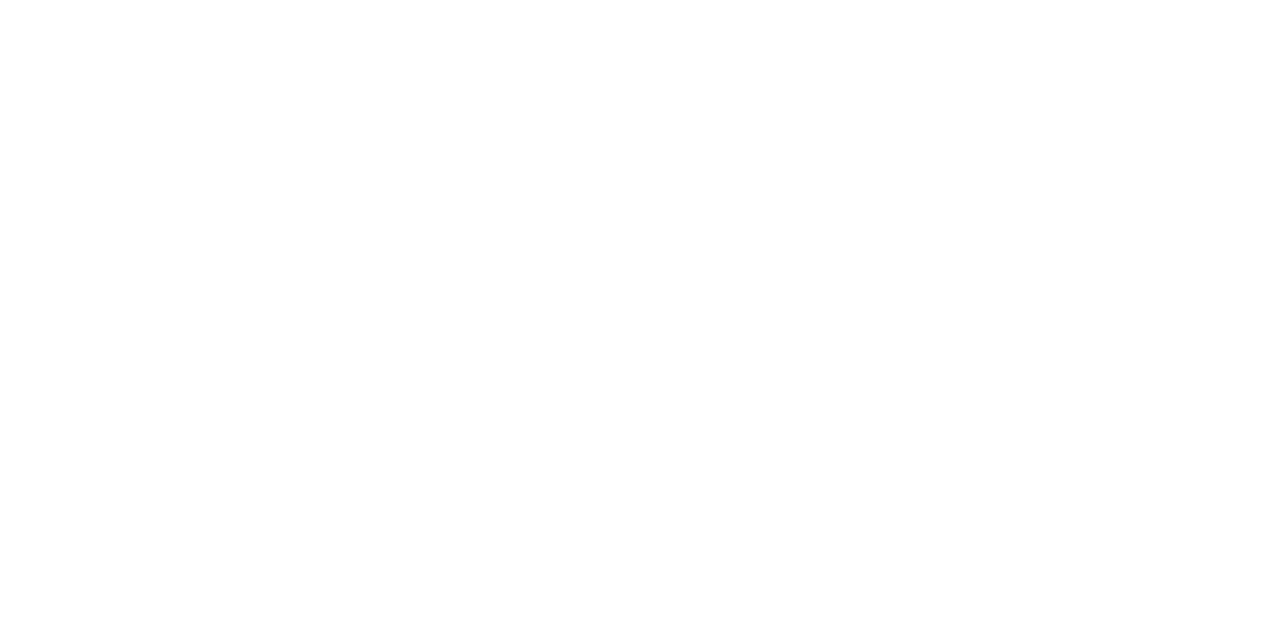
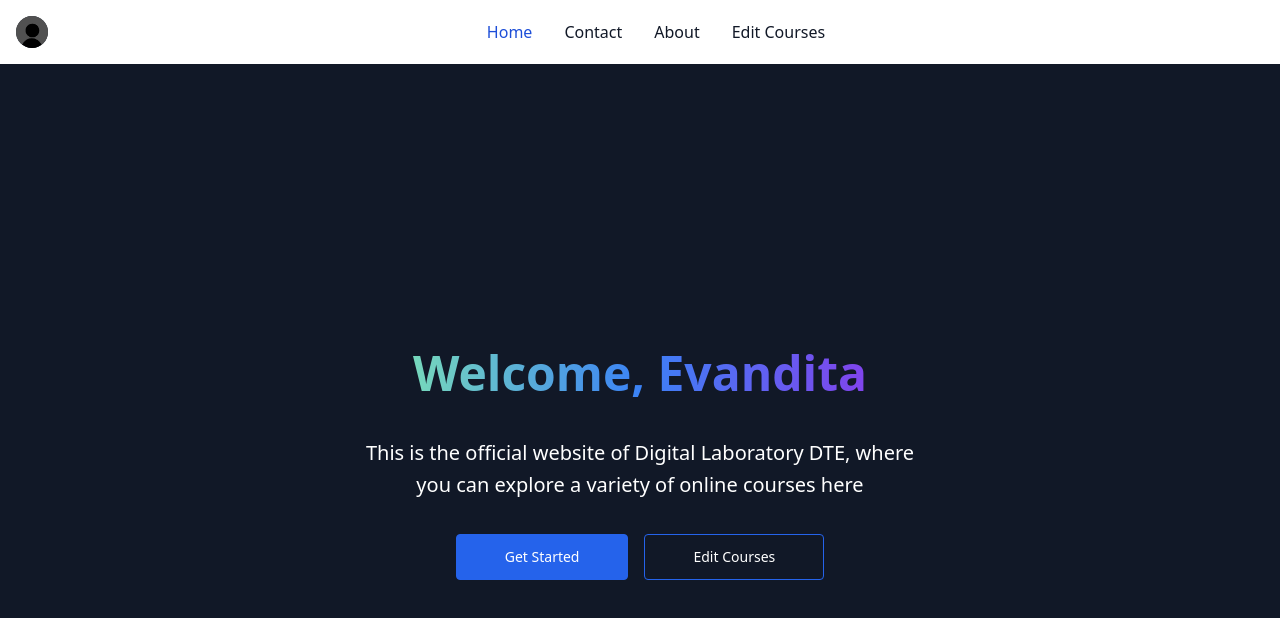
Before and after one commit to SistemBasisData2024/WebDigilab, a React (Vite) app in the folder WebDigilab-Client/: page /Home in a window 1280 px wide. Before the commit this address had no page. Shown: the top 618 px of the page. Built offline with nearby package versions, Linux system fonts and the light colour scheme.

Commit message:
Add Home Page

```diff
--- a/WebDigilab-Client/src/App.jsx
+++ b/WebDigilab-Client/src/App.jsx
@@ -1,6 +1,7 @@
-import Register from "./Register";
 import { BrowserRouter, Routes, Route} from 'react-router-dom';
 import Login from './Login';
+import Register from "./Register";
+import Home from './Home';
 
 function App() {
 
@@ -9,6 +10,7 @@
       <BrowserRouter>
         <Routes>
           <Route path="/" element={<Login />}/>
+          <Route path="/Home" element={<Home />}/>
           <Route path="/register" element={<Register />}/>
         </Routes>
       </BrowserRouter>
--- /dev/null
+++ b/WebDigilab-Client/src/Home.jsx
@@ -0,0 +1,39 @@
+import Navigation from "./Navigation";
+
+
+function Home() {
+
+    const account_name = "Evandita";
+    const isAslab = true;
+
+    return(
+        <>
+        <Navigation isAslab={isAslab} />
+        <section className="bg-gray-900 text-white flex flex-col justify-center items-center h-screen">
+            <div className="mx-auto max-w-screen-xl px-4 py-10 lg:py-32">
+                <div className="mx-auto max-w-3xl text-center">
+                    <h1 className="bg-gradient-to-r from-green-300 via-blue-500 to-purple-600 bg-clip-text text-3xl font-extrabold text-transparent sm:text-5xl mb-8 leading-tight" style={{ paddingBottom: '0.5rem' }}>
+                        Welcome, {account_name}
+                    </h1>
+                    <p className="mx-auto mt-4 max-w-xl sm:text-xl sm:leading-relaxed">
+                        This is the official website of Digital Laboratory DTE, where you can explore a variety of online courses here
+                    </p>
+                    <div className="mt-8 flex flex-wrap justify-center gap-4">
+                        <a className="block w-full rounded border border-blue-600 bg-blue-600 px-12 py-3 text-sm font-medium text-white hover:bg-transparent hover:text-white focus:outline-none focus:ring active:text-opacity-75 sm:w-auto" href="#">
+                            Get Started
+                        </a>
+                        {isAslab && (
+                            <a className="block w-full rounded border border-blue-600 px-12 py-3 text-sm font-medium text-white hover:bg-blue-600 focus:outline-none focus:ring active:bg-blue-500 sm:w-auto" href="#">
+                                Edit Courses
+                            </a>
+                        )}
+                    </div>
+                </div>
+            </div>
+</section>
+
+        </>
+    );
+}
+
+export default Home;
--- /dev/null
+++ b/WebDigilab-Client/src/Navigation.jsx
@@ -0,0 +1,128 @@
+import React, { useEffect } from 'react';
+
+function Navigation({ isAslab }) {
+    useEffect(() => {
+        const userMenuButton = document.getElementById('user-menu-button');
+        const userDropdown = document.getElementById('user-dropdown');
+        const navToggleButton = document.getElementById('nav-toggle-button');
+        const navDropdown = document.getElementById('nav-dropdown');
+        document.body.classList.add('overflow-hidden');
+
+        const closeAllDropdowns = () => {
+            userDropdown.classList.add('hidden');
+            navDropdown.classList.add('hidden');
+        };
+
+        const toggleDropdown = (event) => {
+            event.stopPropagation();
+            closeAllDropdowns();
+            userDropdown.classList.toggle('hidden');
+        };
+
+        const toggleNavDropdown = (event) => {
+            event.stopPropagation();
+            closeAllDropdowns();
+            navDropdown.classList.toggle('hidden');
+        };
+
+        const handleClickOutside = (event) => {
+            if (!userMenuButton.contains(event.target) && !userDropdown.contains(event.target) &&
+                !navToggleButton.contains(event.target) && !navDropdown.contains(event.target)) {
+                closeAllDropdowns();
+            }
+        };
+
+        userMenuButton.addEventListener('click', toggleDropdown);
+        navToggleButton.addEventListener('click', toggleNavDropdown);
+        document.addEventListener('click', handleClickOutside);
+
+        // Cleanup event listeners on unmount
+        return () => {
+            userMenuButton.removeEventListener('click', toggleDropdown);
+            navToggleButton.removeEventListener('click', toggleNavDropdown);
+            document.removeEventListener('click', handleClickOutside);
+            document.body.classList.remove('overflow-hidden');
+        };
+    }, []);
+
+    return (
+        <nav className="bg-white border-gray-200 dark:bg-gray-900">
+    <div className="max-w-screen-xl flex flex-wrap items-center justify-between mx-auto p-4">
+        <div className="relative flex items-center space-x-3 rtl:space-x-reverse">
+            <button type="button" className="flex text-sm bg-gray-800 rounded-full focus:ring-4 focus:ring-gray-300 dark:focus:ring-gray-600" id="user-menu-button" aria-expanded="false">
+                <span className="sr-only">Open user menu</span>
+                <img className="w-8 h-8 rounded-full" src="/profile_picture.png" alt="user photo" />
+            </button>
+            <div className="z-50 hidden my-4 text-base list-none bg-white divide-y divide-gray-100 rounded-lg shadow dark:bg-gray-700 dark:divide-gray-600 absolute left-0 top-full mt-2 w-48" id="user-dropdown">
+                <div className="px-4 py-3">
+                    <span className="block text-sm text-gray-900 dark:text-white">Bonnie Green</span>
+                    <span className="block text-sm text-gray-500 truncate dark:text-gray-400">name@flowbite.com</span>
+                </div>
+                <ul className="py-2" aria-labelledby="user-menu-button">
+
+                    <li>
+                        <a href="#" className="block px-4 py-2 text-sm text-gray-700 hover:bg-gray-100 dark:hover:bg-gray-600 dark:text-gray-200 dark:hover:text-white">Settings</a>
+                    </li>
+
+                    <li>
+                        <a href="/" className="block px-4 py-2 text-sm text-gray-700 hover:bg-gray-100 dark:hover:bg-gray-600 dark:text-gray-200 dark:hover:text-white">Log out</a>
+                    </li>
+                </ul>
+            </div>
+        </div>
+        <div className="relative flex items-center md:order-2 space-x-3 md:space-x-0 rtl:space-x-reverse">
+            <button type="button" className="inline-flex items-center p-2 w-10 h-10 justify-center text-sm text-gray-500 rounded-lg md:hidden hover:bg-gray-100 focus:outline-none focus:ring-2 focus:ring-gray-200 dark:text-gray-400 dark:hover:bg-gray-700 dark:focus:ring-gray-600" id="nav-toggle-button">
+                <span className="sr-only">Open main menu</span>
+                <svg className="w-5 h-5" aria-hidden="true" xmlns="http://www.w3.org/2000/svg" fill="none" viewBox="0 0 17 14">
+                    <path stroke="currentColor" stroke-linecap="round" stroke-linejoin="round" stroke-width="2" d="M1 1h15M1 7h15M1 13h15" />
+                </svg>
+            </button>
+            <div className="z-50 hidden my-4 text-base list-none bg-white divide-y divide-gray-100 rounded-lg shadow dark:bg-gray-700 dark:divide-gray-600 absolute right-0 top-full mt-2 w-48" id="nav-dropdown">
+                <ul className="py-2" aria-labelledby="nav-toggle-button">
+                    <li>
+                        <a href="#" className="block px-4 py-2 text-sm text-gray-700 hover:bg-gray-100 dark:hover:bg-gray-600 dark:text-gray-200 dark:hover:text-white">Home</a>
+                    </li>
+                    <li>
+                        <a href="#" className="block px-4 py-2 text-sm text-gray-700 hover:bg-gray-100 dark:hover:bg-gray-600 dark:text-gray-200 dark:hover:text-white">Contact</a>
+                    </li>
+                    <li>
+                        <a href="#" className="block px-4 py-2 text-sm text-gray-700 hover:bg-gray-100 dark:hover:bg-gray-600 dark:text-gray-200 dark:hover:text-white">About</a>
+                    </li>
+
+                    {isAslab && (
+                    <li>
+                        <a href="#" className="block px-4 py-2 text-sm text-gray-700 hover:bg-gray-100 dark:hover:bg-gray-600 dark:text-gray-200 dark:hover:text-white">Edit Courses</a>
+                    </li>
+                    )}
+
+
+                </ul>
+            </div>
+        </div>
+        <div className="items-center justify-between hidden w-full md:flex md:w-auto md:order-1" id="navbar-user">
+            <ul className="flex flex-col font-medium p-4 md:p-0 mt-4 border border-gray-100 rounded-lg bg-gray-50 md:space-x-8 rtl:space-x-reverse md:flex-row md:mt-0 md:border-0 md:bg-white dark:bg-gray-800 md:dark:bg-gray-900 dark:border-gray-700">
+                <li>
+                    <a href="#" className="block py-2 px-3 text-white bg-blue-700 rounded md:bg-transparent md:text-blue-700 md:p-0 md:dark:text-blue-500" aria-current="page">Home</a>
+                </li>
+
+                <li>
+                    <a href="#" className="block py-2 px-3 text-gray-900 rounded hover:bg-gray-100 md:hover:bg-transparent md:hover:text-blue-700 md:p-0 dark:text-white md:dark:hover:text-blue-500 dark:hover:bg-gray-700 dark:hover:text-white md:dark:hover:bg-transparent dark:border-gray-700">Contact</a>
+                </li>
+
+                <li>
+                    <a href="#" className="block py-2 px-3 text-gray-900 rounded hover:bg-gray-100 md:hover:bg-transparent md:hover:text-blue-700 md:p-0 dark:text-white md:dark:hover:text-blue-500 dark:hover:bg-gray-700 dark:hover:text-white md:dark:hover:bg-transparent dark:border-gray-700">About</a>
+                </li>
+
+                {isAslab && (
+                <li>
+                    <a href="#" className="block py-2 px-3 text-gray-900 rounded hover:bg-gray-100 md:hover:bg-transparent md:hover:text-blue-700 md:p-0 dark:text-white md:dark:hover:text-blue-500 dark:hover:bg-gray-700 dark:hover:text-white md:dark:hover:bg-transparent dark:border-gray-700">Edit Courses</a>
+                </li>
+                )}
+            </ul>
+        </div>
+    </div>
+</nav>
+    );
+}
+
+export default Navigation;
```
Also changed, not shown: WebDigilab-Client/public/profile_picture.png (added).
